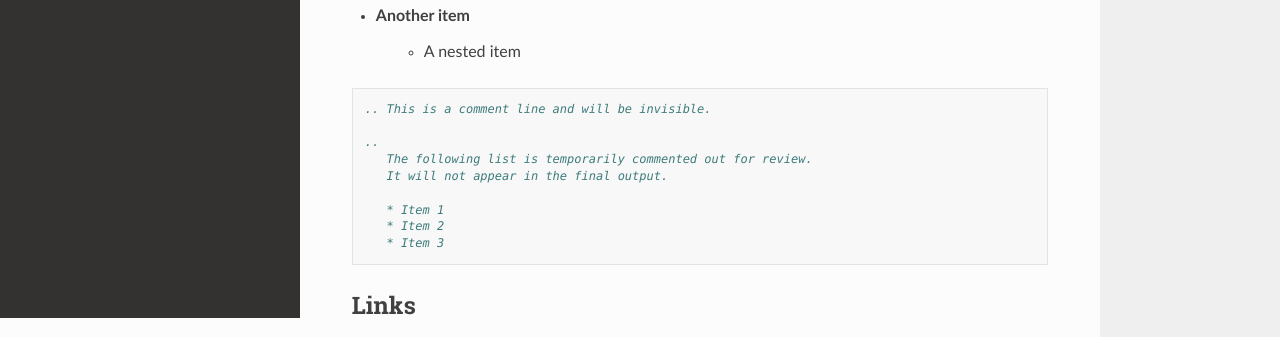
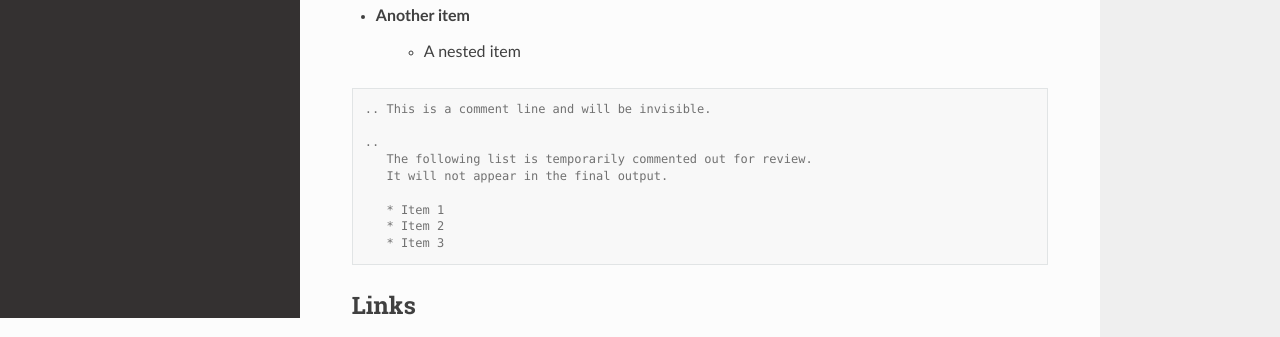
Before and after one commit to jb1981dev/Precise-Docs, a Sphinx documentation site: the page built from docs/source/examples.rst, in a window 1280 px wide. Shown: the part 582-919 px from the top of the page. Built offline with Sphinx 7.4.7 and the Read the Docs theme 3.1.0, drawn with Linux system fonts in a browser that asks for light colours.

Commit message:
Update examples.rst

```diff
--- a/docs/source/examples.rst
+++ b/docs/source/examples.rst
@@ -29,7 +29,7 @@ Monospace/Code: ``text``
 
 .. This is a comment line and will be invisible.
 
-.. code-block:: rst
+.. code-block:: console
 
    .. This is a comment line and will be invisible.
 
```
